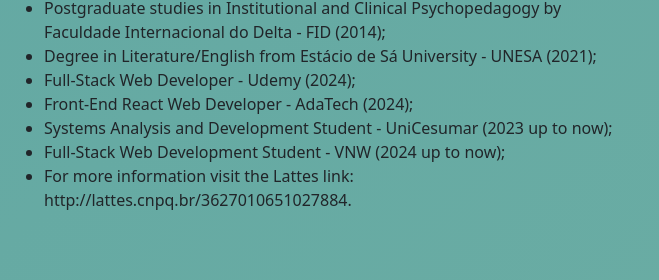
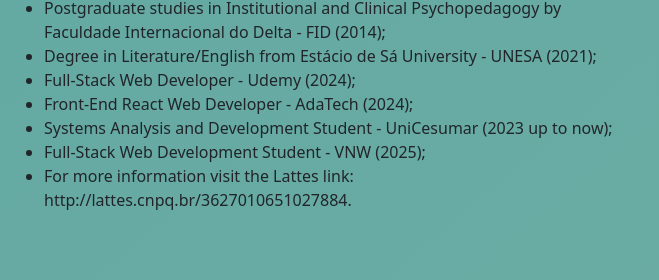
Before and after one commit to LucianaBritoDev/Personal-Site, a plain HTML site: page index.html in a window 1280 px wide. Shown: the part 1696-1976 px from the top of the page, 0-659 px from the left. Drawn offline with nearby package versions, Linux system fonts and the light colour scheme.

Commit message:
Update index.html

```diff
--- a/index.html
+++ b/index.html
@@ -47,7 +47,7 @@
           <li>Full-Stack Web Developer - Udemy (2024);</li>
           <li>Front-End React Web Developer - AdaTech (2024);</li>
           <li>Systems Analysis and Development Student - UniCesumar (2023 up to now);</li>
-          <li>Full-Stack Web Development Student - VNW (2024 up to now);</li>
+          <li>Full-Stack Web Development Student - VNW (2025);</li>
           <li>For more information visit the Lattes link: http://lattes.cnpq.br/3627010651027884.</li>
         </ul>
         <p class="lead" _msttexthash="47325317" _msthash="18"></p>
```
